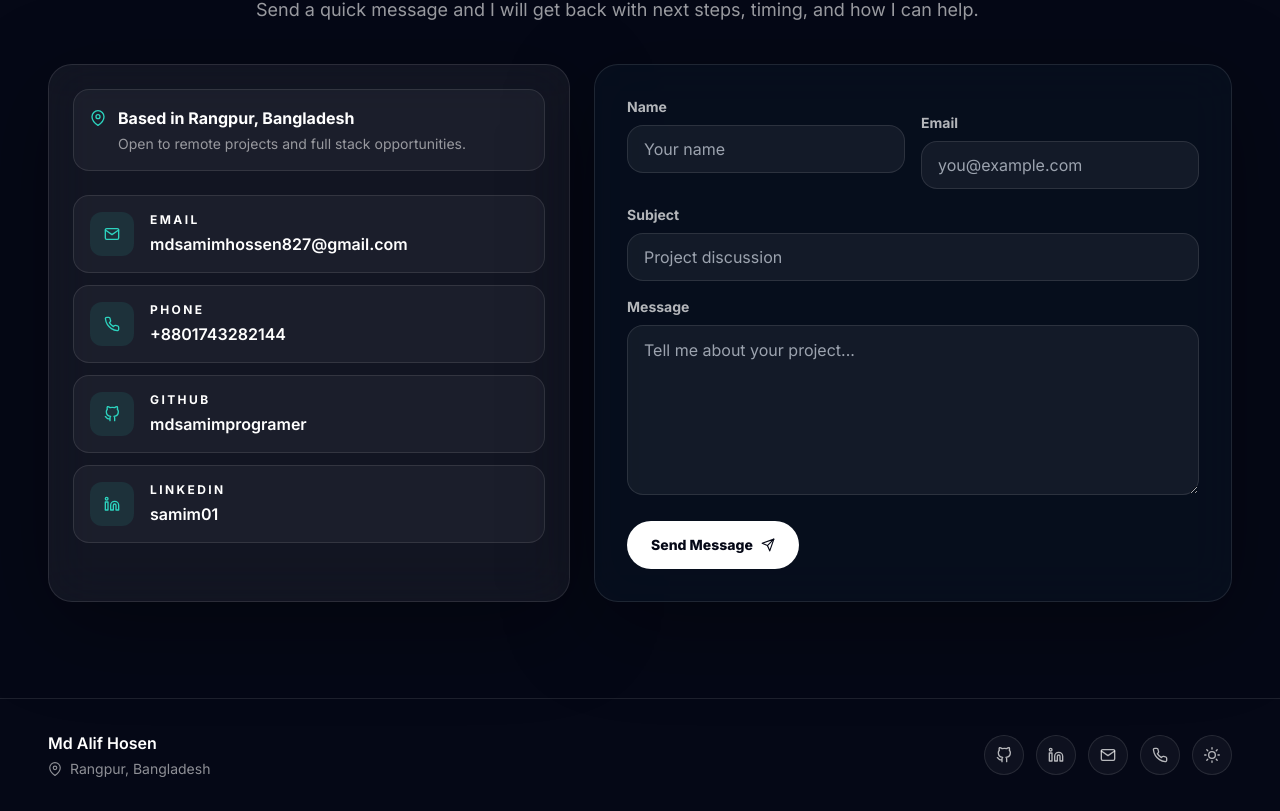
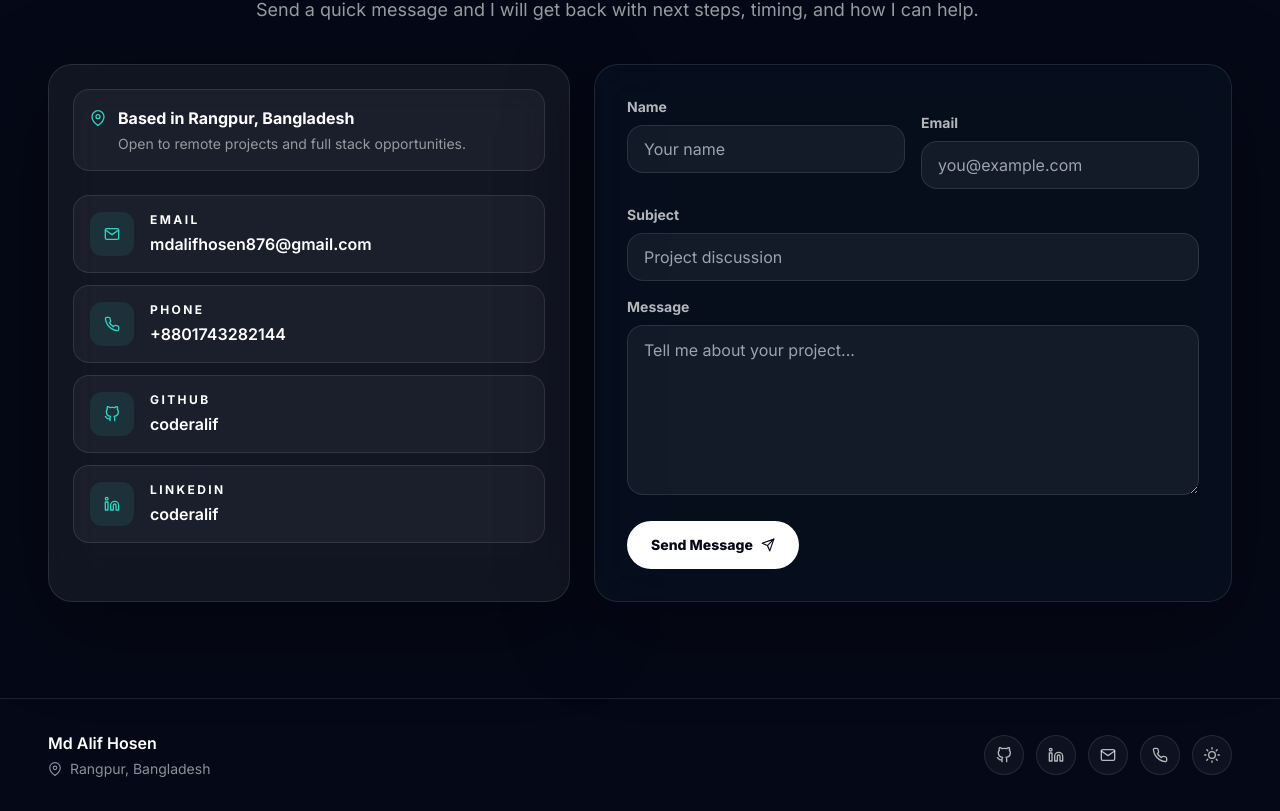
Before and after one commit to coderalif/alif-portfolio, a React (Vite) app: page / in a window 1280 px wide. Shown: the part 4803-5614 px from the top of the page. Built offline with nearby package versions, Linux system fonts and the light colour scheme.

Commit message:
fix: update developer profile info to Alif (coderalif)

```diff
--- a/src/components/Contact.jsx
+++ b/src/components/Contact.jsx
@@ -7,8 +7,8 @@ import SectionHeader from "./SectionHeader.jsx";
 const contactLinks = [
   { icon: FiMail, label: "Email", value: developer.email, href: `mailto:${developer.email}` },
   { icon: FiPhone, label: "Phone", value: developer.phone, href: `tel:${developer.phone}` },
-  { icon: FiGithub, label: "GitHub", value: "mdsamimprogramer", href: developer.github },
-  { icon: FiLinkedin, label: "LinkedIn", value: "samim01", href: developer.linkedin },
+  { icon: FiGithub, label: "GitHub", value: "coderalif", href: developer.github },
+  { icon: FiLinkedin, label: "LinkedIn", value: "coderalif", href: developer.linkedin },
 ];
 
 export default function Contact() {
--- a/src/data/portfolio.js
+++ b/src/data/portfolio.js
@@ -12,11 +12,11 @@ export const developer = {
   name: "Md Alif Hosen",
   title: "Full Stack Developer",
   location: "Rangpur, Bangladesh",
-  email: "mdsamimhossen827@gmail.com",
+  email: "mdalifhosen876@gmail.com",
   phone: "+8801743282144",
   portfolio: "https://mdalifhosen.netlify.app/",
-  github: "https://github.com/mdsamimprogramer",
-  linkedin: "https://www.linkedin.com/in/samim01/",
+  github: "https://github.com/coderalif",
+  linkedin: "https://www.linkedin.com/in/coderalif/",
 };
 
 export const navItems = [
```
